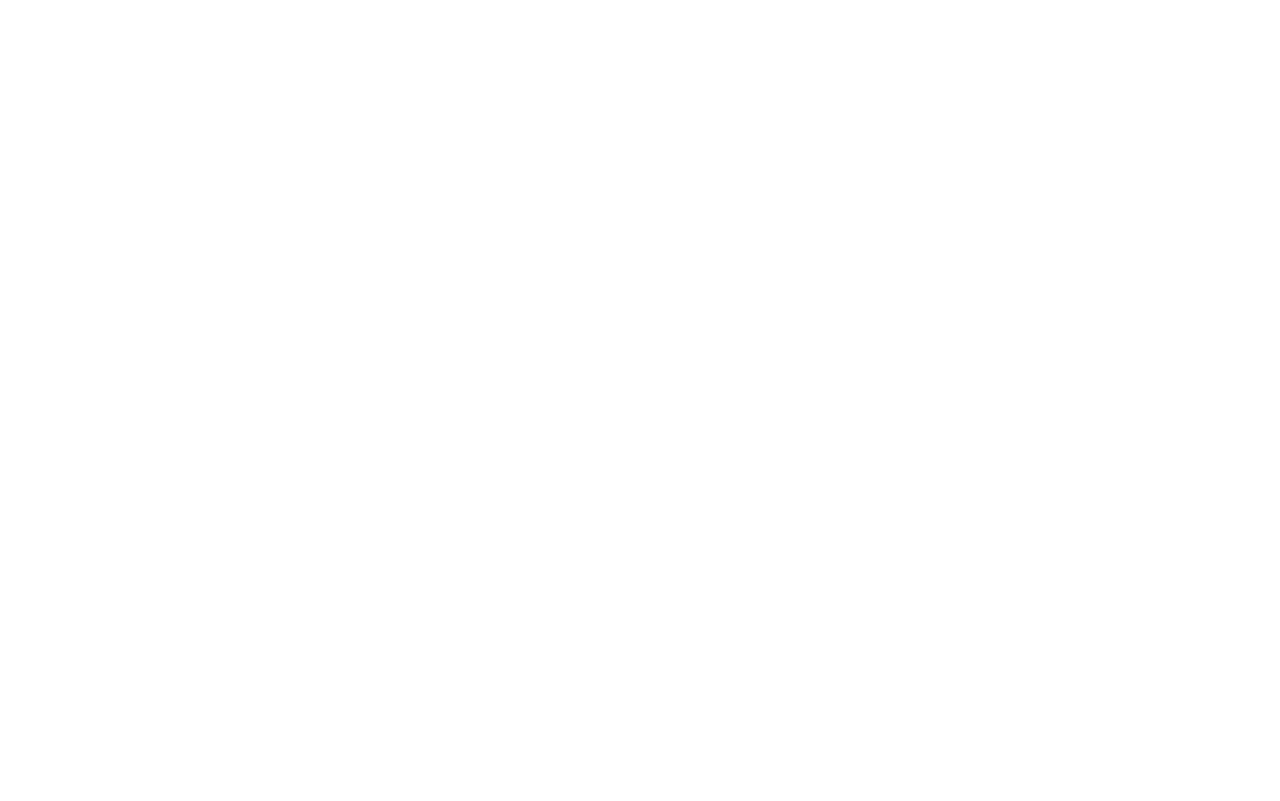
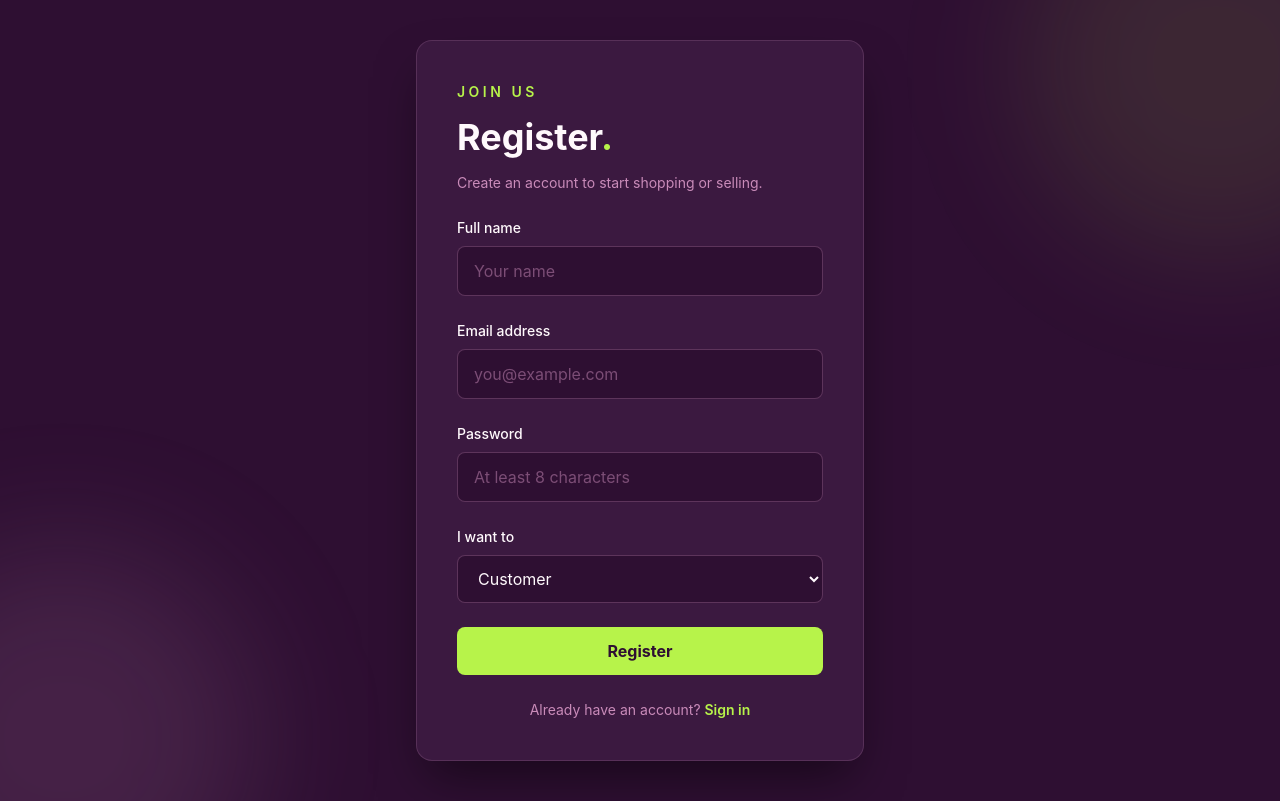
Before and after one commit to JoriLilo/ECommerce, a React (Vite) app: page /register in a window 1280 px wide. Before the commit this address had no page. Built offline with nearby package versions, Linux system fonts and the light colour scheme.

Commit message:
Register Page done -> fix when backend is ready

```diff
--- a/src/App.tsx
+++ b/src/App.tsx
@@ -2,7 +2,7 @@ import { BrowserRouter, Routes, Route } from 'react-router-dom';
 
 // Auth
 import LoginPage from './pages/auth/LoginPage';
-// import RegisterPage from './pages/auth/RegisterPage';
+import RegisterPage from './pages/auth/RegisterPage';
 // import ForgotPasswordPage from './pages/auth/ForgotPasswordPage';
 
 // Public and customer
@@ -48,8 +48,8 @@ function App() {
       <Routes>
         {/* Auth */}
         <Route path="/login" element={<LoginPage />} />
-        {/* <Route path="/register" element={<RegisterPage />} />
-        <Route path="/forgot-password" element={<ForgotPasswordPage />} /> */}
+        <Route path="/register" element={<RegisterPage />} />
+        {/* <Route path="/forgot-password" element={<ForgotPasswordPage />} /> */}
 
         {/* Public and customer */}
         {/* <Route path="/" element={<HomePage />} />
--- /dev/null
+++ b/src/components/common/AuthLayout.tsx
@@ -0,0 +1,38 @@
+import type { FormEvent, ReactNode } from 'react'
+
+interface AuthLayoutProps {
+  topText: string
+  title: ReactNode
+  subtitle: string
+  onSubmit: (e: FormEvent<HTMLFormElement>) => void
+  footer: ReactNode
+  children: ReactNode
+}
+
+export default function AuthLayout({
+  topText,
+  title,
+  subtitle,
+  onSubmit,
+  footer,
+  children,
+}: AuthLayoutProps) {
+  return (
+    <div className="auth-page">
+      <div className="auth-glow auth-glow-top" />
+      <div className="auth-glow auth-glow-bottom" />
+
+      <form onSubmit={onSubmit} className="auth-card">
+        <div className="auth-header">
+          <p className="auth-eyebrow">{topText}</p>
+          <h1 className="auth-title">{title}</h1>
+          <p className="auth-subtitle">{subtitle}</p>
+        </div>
+
+        {children}
+
+        <p className="auth-footer">{footer}</p>
+      </form>
+    </div>
+  )
+}
--- /dev/null
+++ b/src/components/common/ErrorMessage.tsx
@@ -0,0 +1,4 @@
+export default function ErrorMessage({ message }: { message: string | null }) {
+  if (!message) return null
+  return <p className="form-error">{message}</p>
+}
--- /dev/null
+++ b/src/components/common/FormField.tsx
@@ -0,0 +1,29 @@
+interface FormFieldProps {
+  label: string
+  type?: string
+  value: string
+  placeholder?: string
+  onChange: (value: string) => void
+}
+
+export default function FormField({
+  label,
+  type = 'text',
+  value,
+  placeholder,
+  onChange,
+}: FormFieldProps) {
+  return (
+    <div className="form-group">
+      <label className="form-label">{label}</label>
+      <input
+        type={type}
+        value={value}
+        placeholder={placeholder}
+        onChange={(e) => onChange(e.target.value)}
+        required
+        className="form-input"
+      />
+    </div>
+  )
+}
--- /dev/null
+++ b/src/components/common/SubmitButton.tsx
@@ -0,0 +1,13 @@
+interface SubmitButtonProps {
+  loading: boolean
+  text: string
+  loadingText: string
+}
+
+export default function SubmitButton({ loading, text, loadingText }: SubmitButtonProps) {
+  return (
+    <button type="submit" disabled={loading} className="btn-primary">
+      {loading ? loadingText : text}
+    </button>
+  )
+}
--- a/src/pages/auth/LoginPage.tsx
+++ b/src/pages/auth/LoginPage.tsx
@@ -3,101 +3,74 @@ import type { FormEvent } from 'react'
 import { Link } from 'react-router-dom'
 import { login } from '../../services/authService'
 import { saveAuth } from '../../utils/auth'
+import AuthLayout from '../../components/common/AuthLayout'
+import FormField from '../../components/common/FormField'
+import ErrorMessage from '../../components/common/ErrorMessage'
+import SubmitButton from '../../components/common/SubmitButton'
 
 export default function LoginPage() {
-  const [email, setEmail] = useState('')
-  const [password, setPassword] = useState('')
-  const [error, setError] = useState<string | null>(null)
-  const [loading, setLoading] = useState(false)
+  const [email, setEmail] = useState("");
+  const [password, setPassword] = useState("");
+  const [error, setError] = useState<string | null>(null);
+  const [loading, setLoading] = useState(false);
 
   function handleSubmit(e: FormEvent<HTMLFormElement>) {
-    e.preventDefault()
-    setLoading(true)
-    setError(null)
+    e.preventDefault();
+    setLoading(true);
+    setError(null);
 
     login({ email, password })
       .then((data) => {
-        saveAuth(data)
-        if (data.user.role === 'ADMIN') {
-          window.location.href = '/admin/dashboard'
+        saveAuth(data);
+        if (data.user.role === "ADMIN") {
+          window.location.href = "/admin/dashboard";
         } else {
-          window.location.href = '/'
+          window.location.href = "/";
         }
       })
       .catch((err: unknown) => {
         if (err instanceof Error) {
-          setError(err.message)
+          setError(err.message);
         } else {
-          setError('An unknown error occurred.')
+          setError("An unknown error occurred.");
         }
       })
       .finally(() => {
-        setLoading(false)
-      })
+        setLoading(false);
+      });
   }
 
     return (
-    <div className="auth-page">
-      {/* Background decoration */}
-      <div className="auth-glow auth-glow-top" />
-      <div className="auth-glow auth-glow-bottom" />
-
-      <form onSubmit={handleSubmit} className="auth-card">
-        {/* Header */}
-        <div className="auth-header">
-          <p className="auth-eyebrow">Welcome back</p>
-
-          <h1 className="auth-title">
-            Login<span className="auth-dot">.</span>
-          </h1>
-
-          <p className="auth-subtitle">
-            Enter your credentials to access your account.
-          </p>
-        </div>
-
-        {/* Email */}
-        <div className="form-group">
-          <label className="form-label">Email address</label>
-          <input
-            type="email"
-            placeholder="you@example.com"
-            value={email}
-            onChange={(e) => setEmail(e.target.value)}
-            required
-            className="form-input"
-          />
-        </div>
-
-        {/* Password */}
-        <div className="form-group">
-          <label className="form-label">Password</label>
-          <input
-            type="password"
-            placeholder="Enter your password"
-            value={password}
-            onChange={(e) => setPassword(e.target.value)}
-            required
-            className="form-input"
-          />
-        </div>
-
-        {/* Error */}
-        {error && <p className="form-error">{error}</p>}
-
-        {/* Submit */}
-        <button type="submit" disabled={loading} className="btn-primary">
-          {loading ? 'Logging in...' : 'Sign in'}
-        </button>
-
-        {/* Register */}
-        <p className="auth-footer">
+    <AuthLayout
+      topText="Welcome back"
+      title={<>Login<span className="auth-dot">.</span></>}
+      subtitle="Enter your credentials to access your account."
+      onSubmit={handleSubmit}
+      footer={
+        <>
           Don't have an account?{' '}
           <Link to="/register" className="auth-link">
             Create account
           </Link>
-        </p>
-      </form>
-    </div>
-  )
+        </>
+      }
+    >
+      <FormField
+        label="Email address"
+        type="email"
+        value={email}
+        placeholder="you@example.com"
+        onChange={setEmail}
+      />
+      <FormField
+        label="Password"
+        type="password"
+        value={password}
+        placeholder="Enter your password"
+        onChange={setPassword}
+      />
+      <ErrorMessage message={error} />
+      <SubmitButton loading={loading} text="Sign in" loadingText="Logging in..." />
+    </AuthLayout>
+  );
 }
--- /dev/null
+++ b/src/pages/auth/RegisterPage.tsx
@@ -0,0 +1,104 @@
+import { useState } from 'react'
+import type { FormEvent } from 'react'
+import { Link } from 'react-router-dom'
+import { register } from '../../services/authService'
+import { saveAuth } from '../../utils/auth'
+import type { Role } from '../../types/user'
+import AuthLayout from '../../components/common/AuthLayout'
+import FormField from '../../components/common/FormField'
+import ErrorMessage from '../../components/common/ErrorMessage'
+import SubmitButton from '../../components/common/SubmitButton'
+
+export default function RegisterPage() {
+  const [name, setName] = useState('')
+  const [email, setEmail] = useState('')
+  const [password, setPassword] = useState('')
+  const [role, setRole] = useState<Role>('CUSTOMER')
+  const [error, setError] = useState<string | null>(null)
+  const [loading, setLoading] = useState(false)
+
+  function handleSubmit(e: FormEvent<HTMLFormElement>) {
+    e.preventDefault()
+
+    if (password.length < 8) {
+      setError('Password must be at least 8 characters.')
+      return
+    }
+
+    setLoading(true)
+    setError(null)
+
+    register({ name, email, password, role })
+      .then((data) => {
+        saveAuth(data)
+        window.location.href = '/'
+      })
+      .catch((err: unknown) => {
+        if (err instanceof Error) {
+          setError(err.message)
+        } else {
+          setError('An unknown error occurred.')
+        }
+      })
+      .finally(() => {
+        setLoading(false)
+      })
+  }
+
+  return (
+    <AuthLayout
+      topText="Join us"
+      title={<>Register<span className="auth-dot">.</span></>}
+      subtitle="Create an account to start shopping or selling."
+      onSubmit={handleSubmit}
+      footer={
+        <>
+          Already have an account?{' '}
+          <Link to="/login" className="auth-link">
+            Sign in
+          </Link>
+        </>
+      }
+    >
+      <FormField
+        label="Full name"
+        value={name}
+        placeholder="Your name"
+        onChange={setName}
+      />
+      <FormField
+        label="Email address"
+        type="email"
+        value={email}
+        placeholder="you@example.com"
+        onChange={setEmail}
+      />
+      <FormField
+        label="Password"
+        type="password"
+        value={password}
+        placeholder="At least 8 characters"
+        onChange={setPassword}
+      />
+
+      <div className="form-group">
+        <label className="form-label">I want to</label>
+        <select
+          value={role}
+          onChange={(e) => setRole(e.target.value as Role)}
+          className="form-input"
+        >
+          <option value="CUSTOMER">Customer</option>
+          <option value="SELLER">Seller</option>
+        </select>
+      </div>
+
+      <ErrorMessage message={error} />
+      <SubmitButton
+        loading={loading}
+        text="Register"
+        loadingText="Creating account..."
+      />
+    </AuthLayout>
+  )
+}
--- a/src/services/authService.ts
+++ b/src/services/authService.ts
@@ -9,6 +9,14 @@ export function login(data: LoginRequest): Promise<LoginResponse> {
   return apiPost<LoginResponse>('/auth/login', data)
 }
 // This also returns a user and a token that is why i made the return type login response
+const USE_MOCK = true   // TODO: set to false when the backend is ready
+
 export function register(data: RegisterRequest): Promise<LoginResponse> {
+  if (USE_MOCK) {
+    return Promise.resolve({
+      token: 'fake-token',
+      user: { id: 1, name: data.name, email: data.email, role: data.role },
+    })
+  }
   return apiPost<LoginResponse>('/auth/register', data)
 }
--- a/vite.config.ts
+++ b/vite.config.ts
@@ -4,4 +4,9 @@ import tailwindcss from '@tailwindcss/vite'
 
 export default defineConfig({
   plugins: [react(), tailwindcss()],
+  server: {
+    proxy: {
+      '/api': 'http://localhost:8080',
+    },
+  },
 })
```
